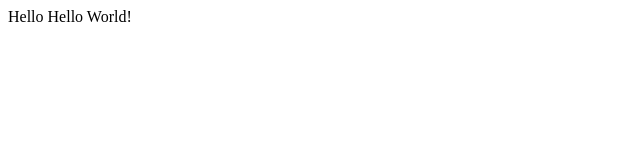
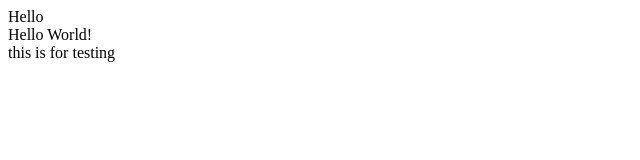
Before and after one commit to Ajaykumar2201/MyFirstRepository, a plain HTML site: page index.html in a window 1280 px wide. Shown: the whole page, without its empty margins (0-640 px from the left). Drawn offline with Linux system fonts and the light colour scheme.

Commit message:
Update index.html

```diff
--- a/index.html
+++ b/index.html
@@ -1,6 +1,7 @@
 <html>
 <titile>Hello</titile>
   <body>
-    Hello World!
+    <br>Hello World!<br>
+    this is for testing
   </body>
 </html>
```
